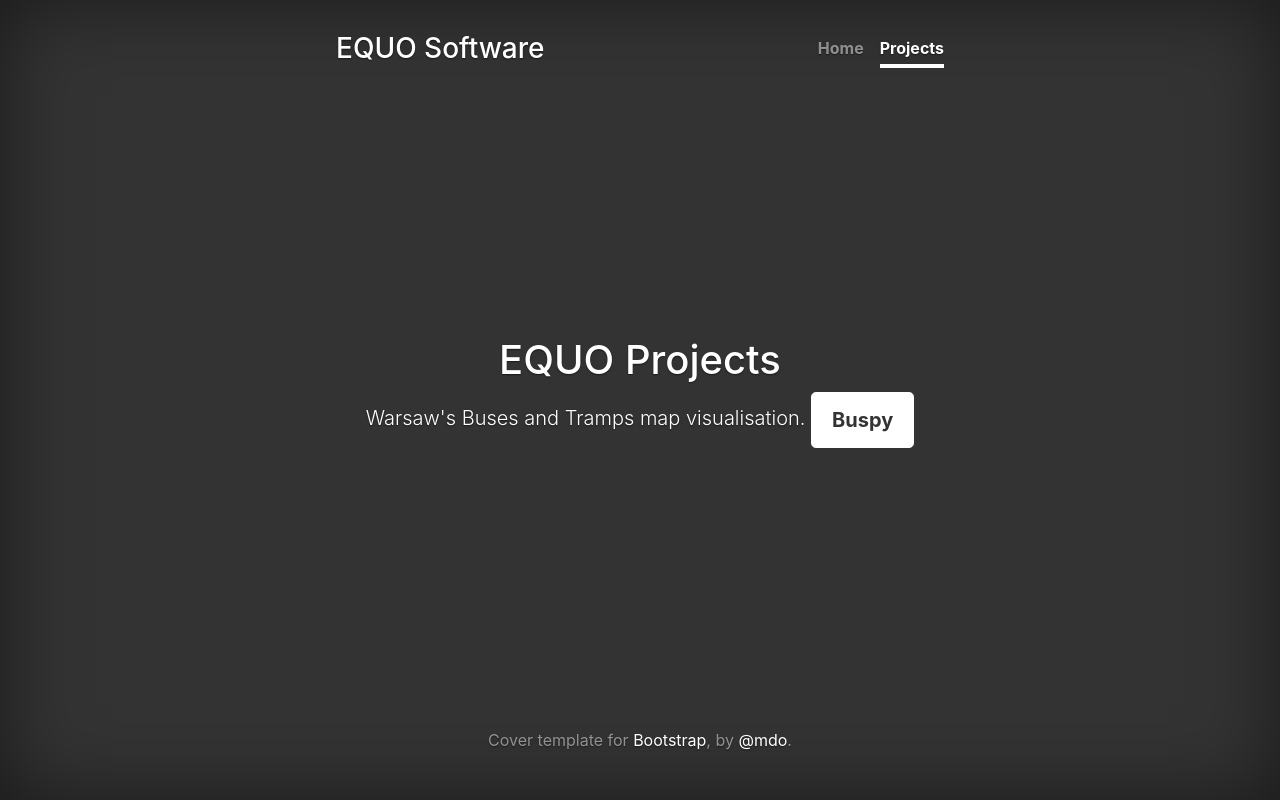
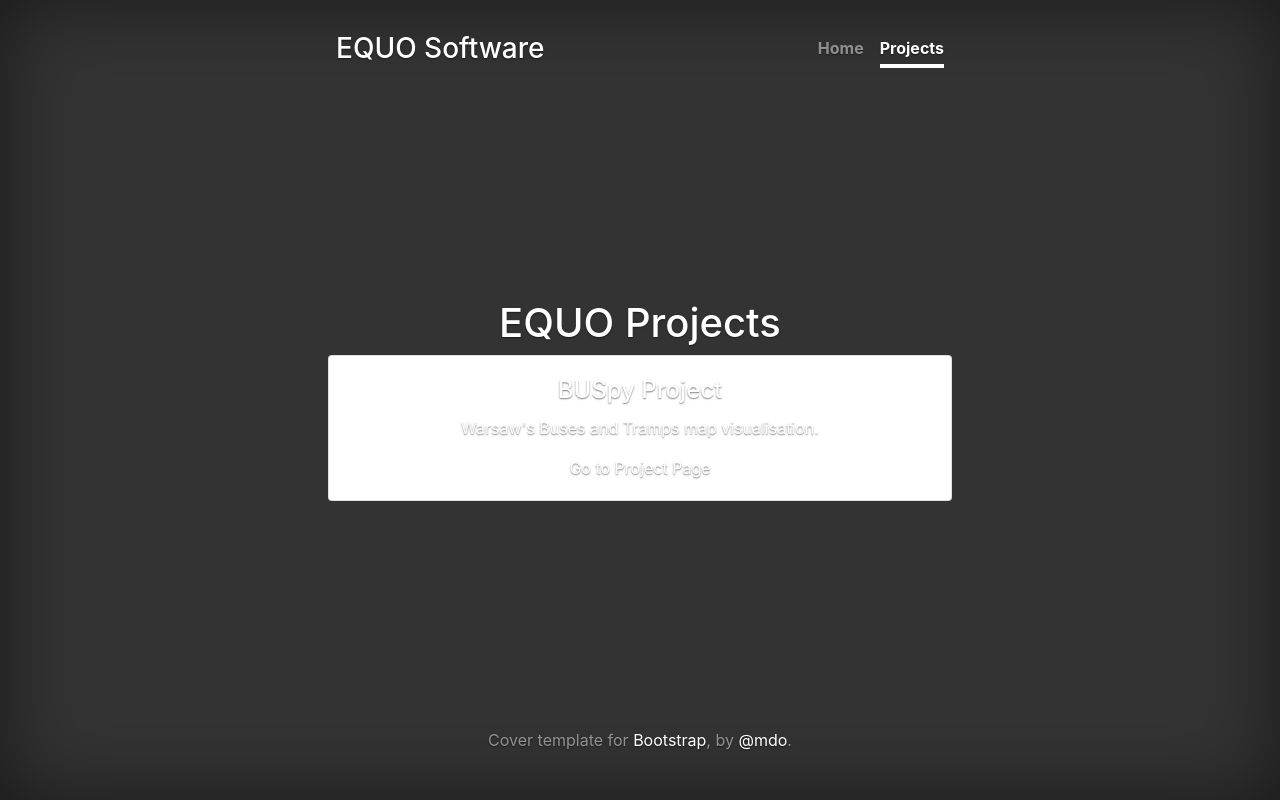
Before and after one commit to equosoftware/equosoftware.github.io, a plain HTML site: page projects.html in a window 1280 px wide. Drawn offline with nearby package versions, Linux system fonts and the light colour scheme.

Commit message:
Add projects cards

```diff
--- a/projects.html
+++ b/projects.html
@@ -25,9 +25,15 @@
 
                 <main role="main" class="inner cover">
                     <h1 class="cover-heading">EQUO Projects</h1>
-                        <p class="lead">Warsaw's Buses and Tramps map visualisation.
-                            <a href="buspy.html" class="btn btn-lg btn-secondary">Buspy</a>
-                        </p>
+                    <div class="card-deck">
+                            <div class="card">
+                                    <div class="card-body">
+                                      <h4 class="card-title">BUSpy Project</h4>
+                                      <p class="card-text">Warsaw's Buses and Tramps map visualisation.</p>
+                                      <a href="buspy.html" class="card-link">Go to Project Page</a>
+                                    </div>
+                                  </div>
+                    </div>
                 </main>
 
                 <footer class="mastfoot">
```
Lines whose indentation alone changed are shown as unchanged.
